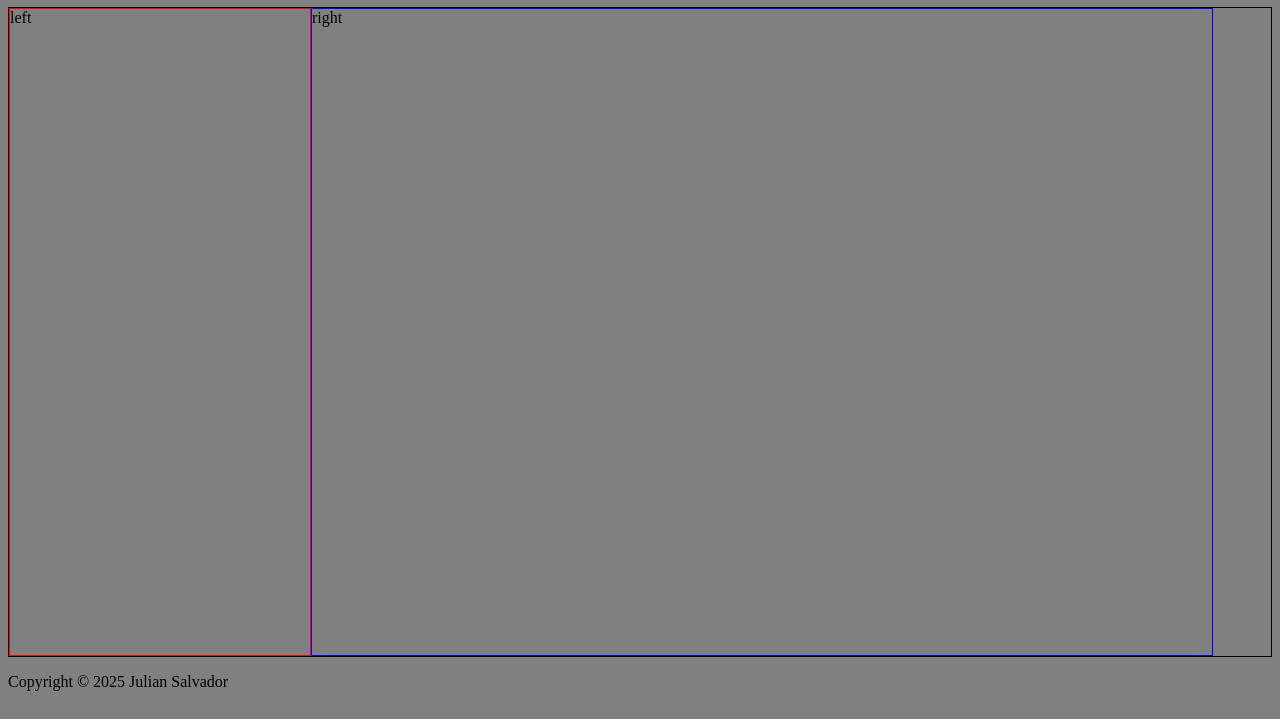
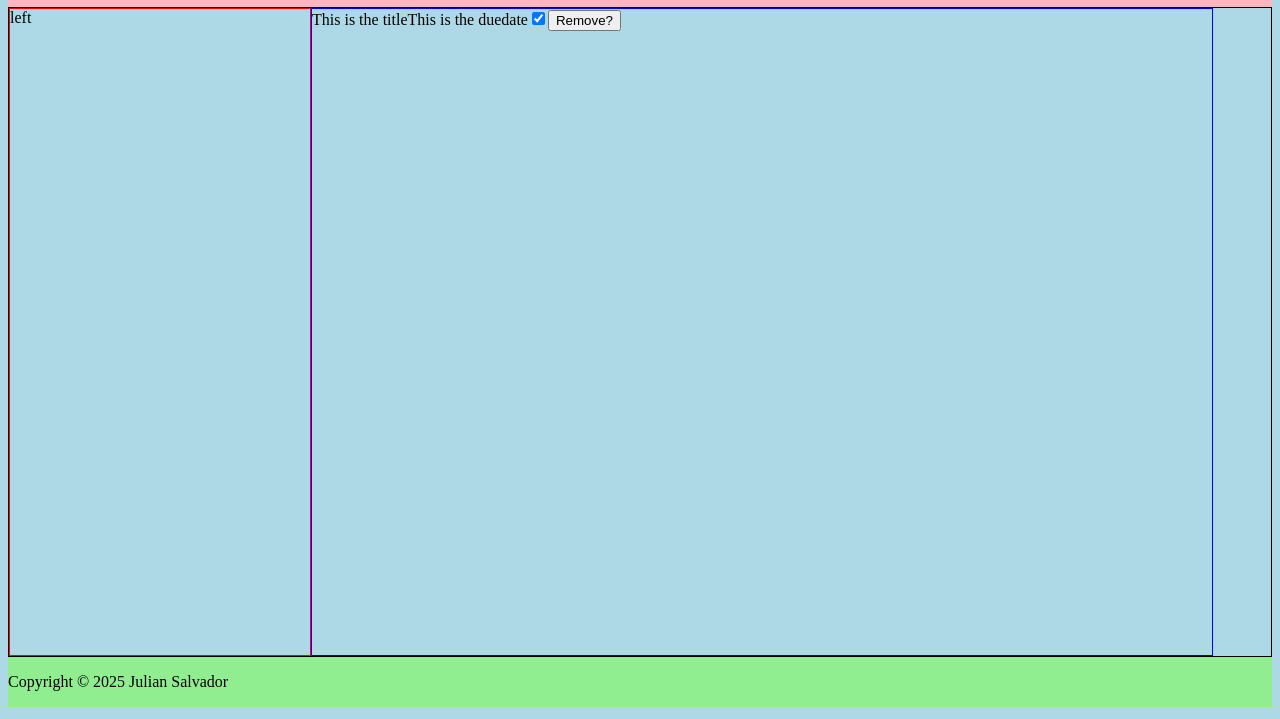
Before and after one commit to juliansalvador727/vanilla_todo_list, a website built with webpack: page src/template.html in a window 1280 px wide. Shown: the part 81-800 px from the top of the page. Built offline with nearby package versions, Linux system fonts and the light colour scheme.

```diff
--- a/src/index.js
+++ b/src/index.js
@@ -2,12 +2,13 @@
 import "./styles/styles.css";
 import createItem from "./modules/toDoItem";
 import createProject from "./modules/toDoProject";
+import displayItems from "./modules/ui";
 
 console.log("hello list");
 const newItem = createItem({
-  title: "fortnite",
-  description: "awesome",
-  dueDate: "tomorrow",
+  title: "This is the title",
+  description: "This is the description",
+  dueDate: "This is the duedate",
   priority: "high",
   notes: "okay so notes",
   checked: true,
@@ -20,3 +21,5 @@
 newProject.addItem(newItem);
 
 console.log(newProject.getProjectInfo());
+
+displayItems(newProject);
--- a/src/modules/ui.js
+++ b/src/modules/ui.js
@@ -0,0 +1,44 @@
+// ui.js
+
+const displayItems = (project) => {
+  const container = document.querySelector("#project-preview");
+  container.innerHTML = "";
+
+  //   const info = project.getProjectInfo();
+  //   const items = info.items;
+  const { items } = project.getProjectInfo();
+
+  items.forEach((item, index) => {
+    const { title, dueDate, checked } = item.getInfo();
+
+    const itemDiv = document.createElement("div");
+    itemDiv.classList.add("item");
+
+    const checkbox = document.createElement("input");
+    checkbox.type = "checkbox";
+    checkbox.checked = checked;
+
+    const titleElem = document.createElement("span");
+    titleElem.textContent = title;
+
+    const dueDateElem = document.createElement("span");
+    dueDateElem.textContent = dueDate;
+
+    const removeElem = document.createElement("button");
+    removeElem.textContent = `Remove?`;
+    removeElem.id = "remove-button";
+    removeElem.addEventListener("click", (e) => {
+      project.removeItem(index);
+      displayItems(project);
+    });
+
+    itemDiv.appendChild(titleElem);
+    itemDiv.appendChild(dueDateElem);
+    itemDiv.appendChild(checkbox);
+    itemDiv.appendChild(removeElem);
+
+    container.appendChild(itemDiv);
+  });
+};
+
+export default displayItems;
--- a/src/styles/styles.css
+++ b/src/styles/styles.css
@@ -1,5 +1,5 @@
 body {
-  background-color: grey;
+  background-color: lightblue;
   display: flex;
   flex-direction: column;
 }
@@ -10,12 +10,20 @@
   min-height: calc(100vh - 104px - 48px);
 }
 
+.header {
+  background-color: lightpink;
+}
+
 .nav {
   width: 300px;
   min-width: 250px;
   border: red 1px solid;
 }
 
+.footer {
+  background-color: lightgreen;
+}
+
 .project-preview {
   width: 900px;
   border: blue 1px solid;
--- a/src/template.html
+++ b/src/template.html
@@ -11,7 +11,7 @@
     </header>
     <main class="main">
       <nav class="nav">left</nav>
-      <div class="project-preview">right</div>
+      <div class="project-preview" id="project-preview">right</div>
     </main>
     <footer class="footer">
       <p>Copyright © 2025 Julian Salvador</p>
```
